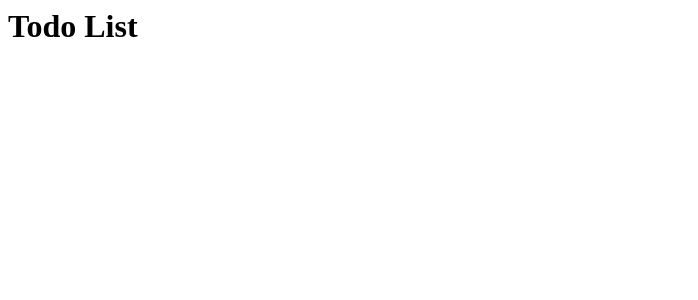
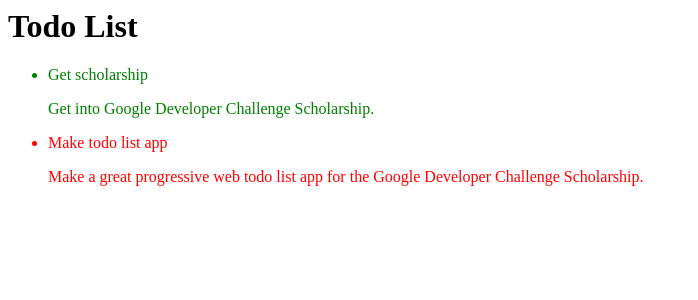
Before and after one commit to fokoid/grouptodo, a React app: page / in a window 1280 px wide. Shown: the top 300 px of the page, without its empty margins (0-698 px from the left). Built offline with nearby package versions, Linux system fonts and the light colour scheme.

Commit message:
Create basic todo list React components

```diff
--- a/public/style.css
+++ b/public/style.css
@@ -0,0 +1,7 @@
+li.todo.icon {
+  color: red;
+}
+
+li.todo.icon.done {
+  color: green;
+}
--- a/src/app.jsx
+++ b/src/app.jsx
@@ -1,18 +1,32 @@
 import React, {Component} from 'react'
 import {render} from 'react-dom'
+import TodoList from './todo-list.jsx'
 
 class App extends Component {
   state = {
-    todolist: []
+    // just a dummy test list for now
+    todos: [
+      {
+        id: 1,
+        title: "Get scholarship",
+        body: "Get into Google Developer Challenge Scholarship.",
+        done: true
+      },
+      {
+        id: 2,
+        title: "Make todo list app",
+        body: "Make a great progressive web todo list app for the Google Developer Challenge Scholarship.",
+        done: false
+      }
+    ]
   }
 
-  render () {
-    return (
-      <div>
-        <h1>Todo List</h1>
-      </div>
-    )
-  }
+  render = () => (
+    <div>
+      <h1>Todo List</h1>
+      <TodoList todos={this.state.todos} />
+    </div>
+  )
 }
 
 render(<App />, document.getElementById('main'))
--- /dev/null
+++ b/src/todo-item.jsx
@@ -0,0 +1,10 @@
+import React from 'react'
+
+const TodoItem = ({todo: {id, title, body, done}}) => (
+  <li className={`todo icon ${done ? "done" : ""}`}>
+    <p className="todo title">{title}</p>
+    <p className="todo body">{body}</p>
+  </li>
+)
+
+export default TodoItem
--- /dev/null
+++ b/src/todo-list.jsx
@@ -0,0 +1,12 @@
+import React from 'react'
+import TodoItem from './todo-item.jsx'
+
+const TodoList = ({todos}) => (
+  <div className="todo list">
+    <ul className="todo list">
+      {todos.map(todo => (<TodoItem key={todo.id.toString()} todo={todo} />))}
+    </ul>
+  </div>
+)
+
+export default TodoList
```
